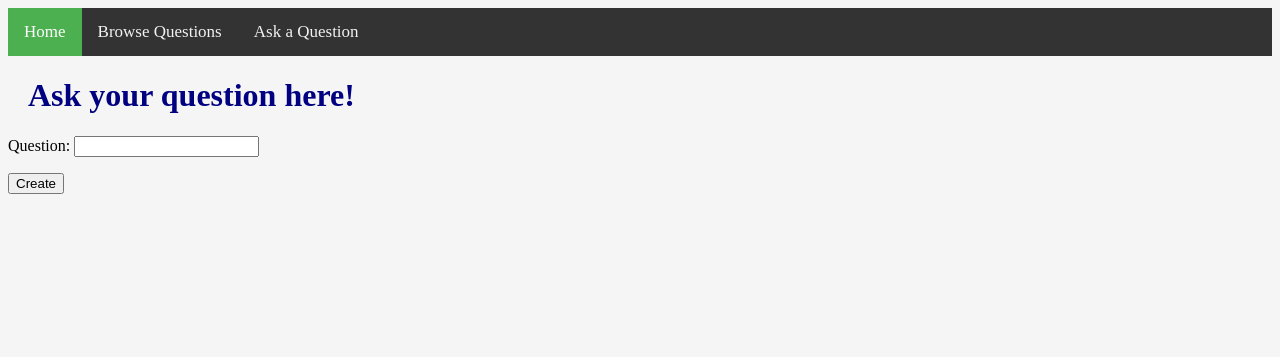
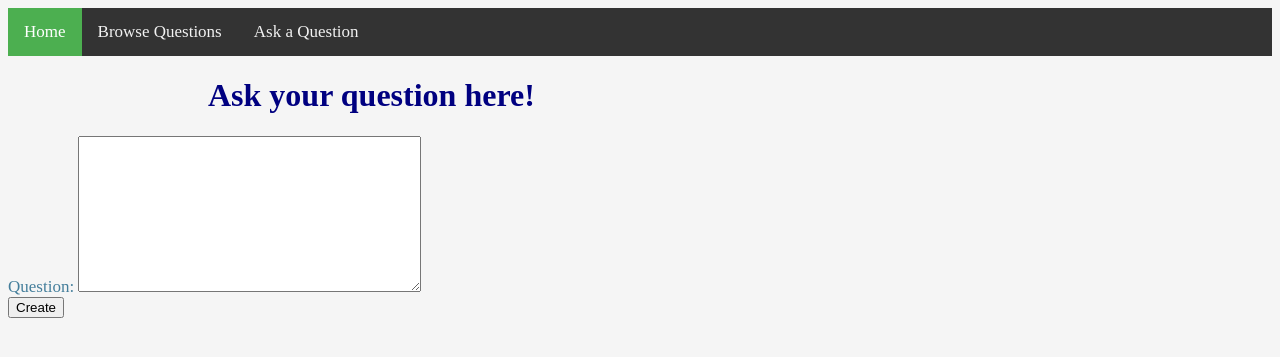
Before and after one commit to sarthyparty/forumapp, a Django app: page /ask_question in a window 1280 px wide. Shown: the top 357 px of the page. Run offline with Django 3.2, Linux system fonts and the light colour scheme; some libraries are stand-ins or nearby versions.

Commit message:
changed css a little

```diff
--- a/questions/forms.py
+++ b/questions/forms.py
@@ -4,7 +4,7 @@ from .constants import *
 
 
 class QuestionForm(forms.Form):
-    question = forms.CharField(label='Question', max_length=question_max, required=False)
+    question = forms.CharField(label='Question', max_length=question_max, required=False, widget=forms.Textarea)
 
 
 class AnswerForm(forms.Form):
@@ -12,4 +12,5 @@ class AnswerForm(forms.Form):
         validators.RegexValidator(regex='^[a-zA-Z\s]*$', message="Only letters allowed!")])
     last_name = forms.CharField(label='Last Name', max_length=20, validators=[
         validators.RegexValidator(regex='^[a-zA-Z\s]*$', message="Only letters allowed!")])
-    answer = forms.CharField(label='Answer', max_length=answer_max, required=False)
+    answer = forms.CharField(label='Answer', max_length=answer_max, required=False,
+                             widget=forms.Textarea)
--- a/questions/static/css/style.css
+++ b/questions/static/css/style.css
@@ -32,7 +32,7 @@ body {
 
 h1 {
   color: navy;
-  margin-left: 20px;
+  margin-left: 200px;
 }
 
 h2 {
@@ -49,3 +49,9 @@ a {
   color: #333333;
   text-align: -moz-center;
 }
+
+p {
+  color: #447e9b;
+  font-size: 17px;
+  margin: auto;
+}
```
